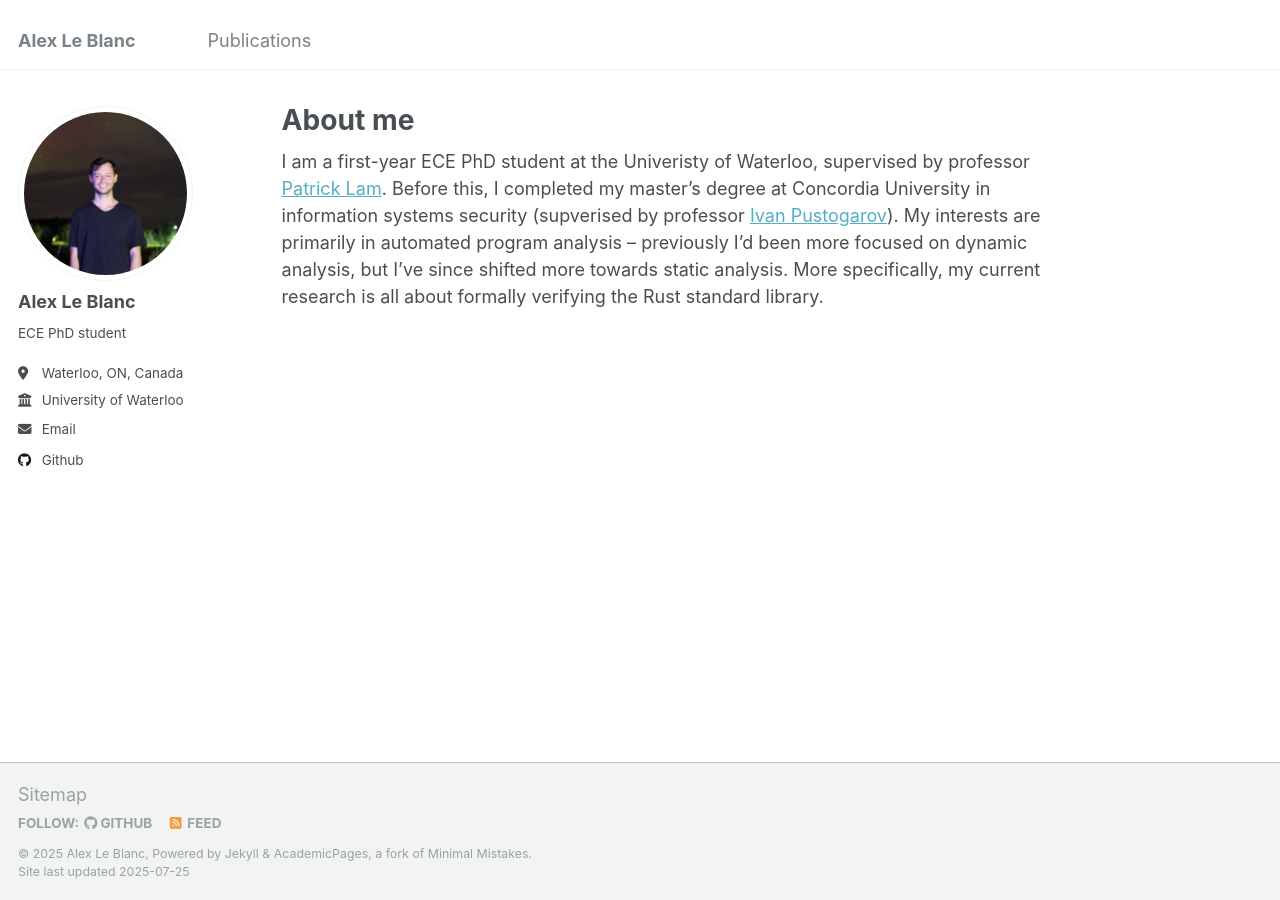
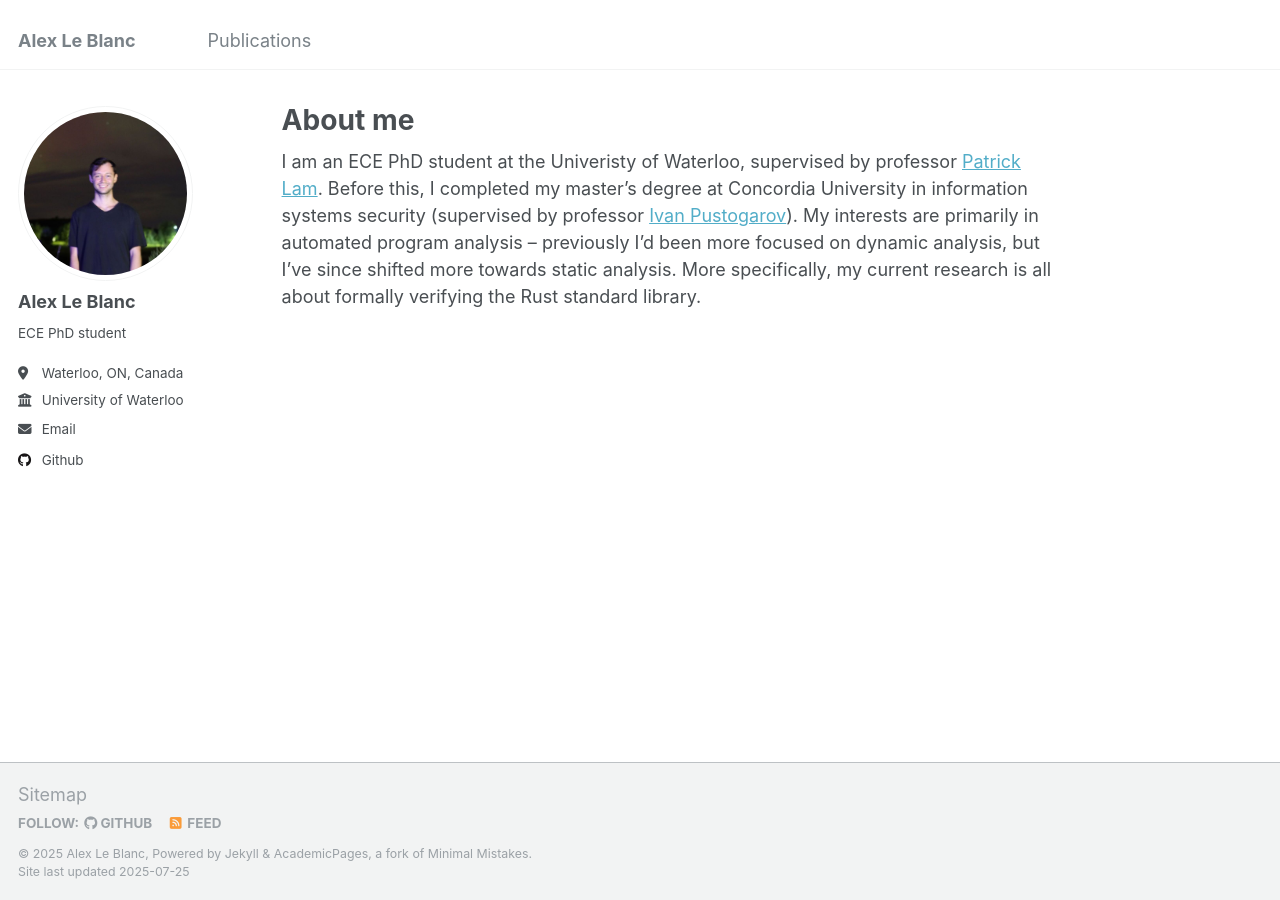
Before and after one commit to AlexLB99/AlexLB99.github.io, a Jekyll site: the page built from _pages/about.md, in a window 1280 px wide. Built offline with Jekyll 4.4.1, drawn with Linux system fonts in a browser that asks for light colours.

Commit message:
corrections in about

```diff
--- a/_pages/about.md
+++ b/_pages/about.md
@@ -7,4 +7,4 @@ redirect_from:
   - /about.html
 ---
 
-I am a first-year ECE PhD student at the Univeristy of Waterloo, supervised by professor [Patrick Lam](https://patricklam.ca). Before this, I completed my master's degree at Concordia University in information systems security (supverised by professor [Ivan Pustogarov](https://scholar.google.com/citations?user=PHfZcJMAAAAJ&hl=en)). My interests are primarily in automated program analysis -- previously I'd been more focused on dynamic analysis, but I've since shifted more towards static analysis. More specifically, my current research is all about formally verifying the Rust standard library.
+I am an ECE PhD student at the Univeristy of Waterloo, supervised by professor [Patrick Lam](https://patricklam.ca). Before this, I completed my master's degree at Concordia University in information systems security (supervised by professor [Ivan Pustogarov](https://scholar.google.com/citations?user=PHfZcJMAAAAJ&hl=en)). My interests are primarily in automated program analysis -- previously I'd been more focused on dynamic analysis, but I've since shifted more towards static analysis. More specifically, my current research is all about formally verifying the Rust standard library.
```
